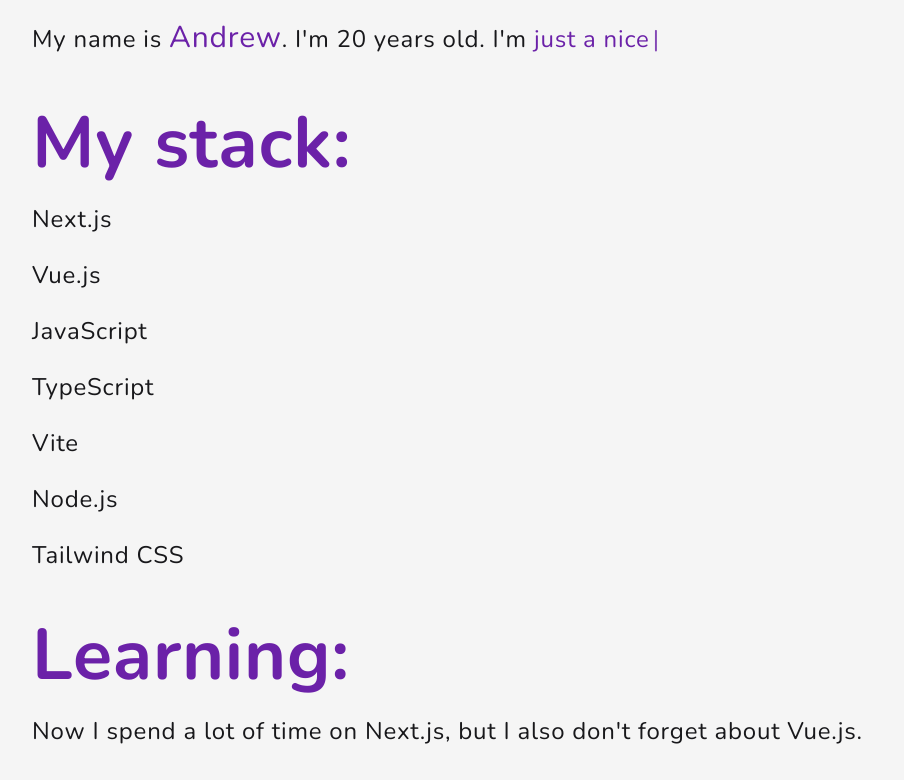
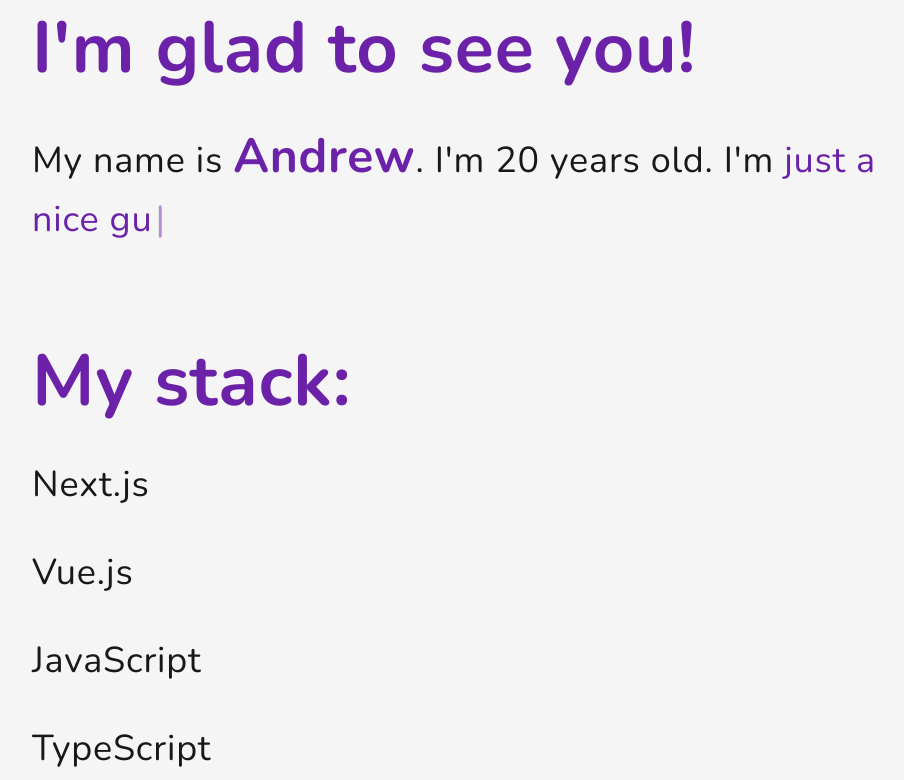
Before and after one commit to PICKLEGENT/ar23-portfolio-website, a React (Vite) app: page /about in a window 1280 px wide. Shown: the part 440-1220 px from the top of the page, without its empty margins (176-1080 px from the left). Built offline with nearby package versions, Linux system fonts and the light colour scheme.

Commit message:
A little update

```diff
--- a/src/i18n.ts
+++ b/src/i18n.ts
@@ -54,7 +54,7 @@
 					contactButton: 'Send',
 
 					infoCustomHeading_1: 'About me',
-					infoCustomHeading_2: "Whats'up!",
+					infoCustomHeading_2: "I'm glad to see you!",
 					infoCustomHeading_3: 'My stack:',
 					infoCustomHeading_4: 'Learning:',
 
@@ -123,7 +123,7 @@
 					contactButton: 'Отправить',
 
 					infoCustomHeading_1: 'Обо мне',
-					infoCustomHeading_2: 'Привет!',
+					infoCustomHeading_2: 'Рад тебя видеть!',
 					infoCustomHeading_3: 'Мой стак:',
 					infoCustomHeading_4: 'Изучаю:',
 
--- a/src/pages/About.tsx
+++ b/src/pages/About.tsx
@@ -14,13 +14,14 @@
             </Helmet>
             <main className="px-16 lg:px-52 py-16 tracking-wider bg-neutral-100 dark:bg-zinc-900">
                 <Header />
-                <div className="mt-14 text-center">
+                <div className="mt-36 text-center">
                     <CustomHeading title={t('infoCustomHeading_1')} />
                 </div>
                 <section className="mt-24">
                     <div>
                         <CustomHeading title={t('infoCustomHeading_2')} />
-                        <p className="mt-6 text-2xl text-zinc-900 dark:text-neutral-100 leading-relaxed">{t('myNameIs')}&nbsp;<span className='text-3xl text-purple-800 dark:text-yellow-400'>{t('name')}</span>.&nbsp;{t('age')}.&nbsp;{t('I')}&nbsp;
+                        <p className="mt-12 text-4xl text-zinc-900 dark:text-neutral-100 leading-relaxed">{t('myNameIs')}&nbsp;
+                            <span className='font-bold text-5xl text-purple-800 dark:text-yellow-400'>{t('name')}</span>.&nbsp;{t('age')}.&nbsp;{t('I')}&nbsp;
                             <span className='text-purple-800 dark:text-yellow-400'>
                                 <Typewriter
                                     words={[`${t('infoTypewriterWords_1')}`, `${t('infoTypewriterWords_2')}`, `${t('infoTypewriterWords_3')}`]}
@@ -34,17 +35,17 @@
                             </span>
                         </p>
                     </div>
-                    <div className="mt-12">
+                    <div className="mt-24">
                         <CustomHeading title={t('infoCustomHeading_3')} />
-                        <ul className=" text-2xl text-zinc-900 dark:text-neutral-100">
+                        <ul className=" text-4xl text-zinc-900 dark:text-neutral-100">
                             {stack.map((item) => (
-                                <li key={item} className="mt-6">{item}</li>
+                                <li key={item} className="mt-12">{item}</li>
                             ))}
                         </ul>
                     </div>
-                    <div className="mt-12">
+                    <div className="mt-24">
                         <CustomHeading title={t('infoCustomHeading_4')} />
-                        <p className="mt-6 text-2xl text-zinc-900 dark:text-neutral-100">{t('infoLearning')}.</p>
+                        <p className="mt-12 text-4xl text-zinc-900 dark:text-neutral-100">{t('infoLearning')}.</p>
                     </div>
                 </section>
                 <Footer />
```
